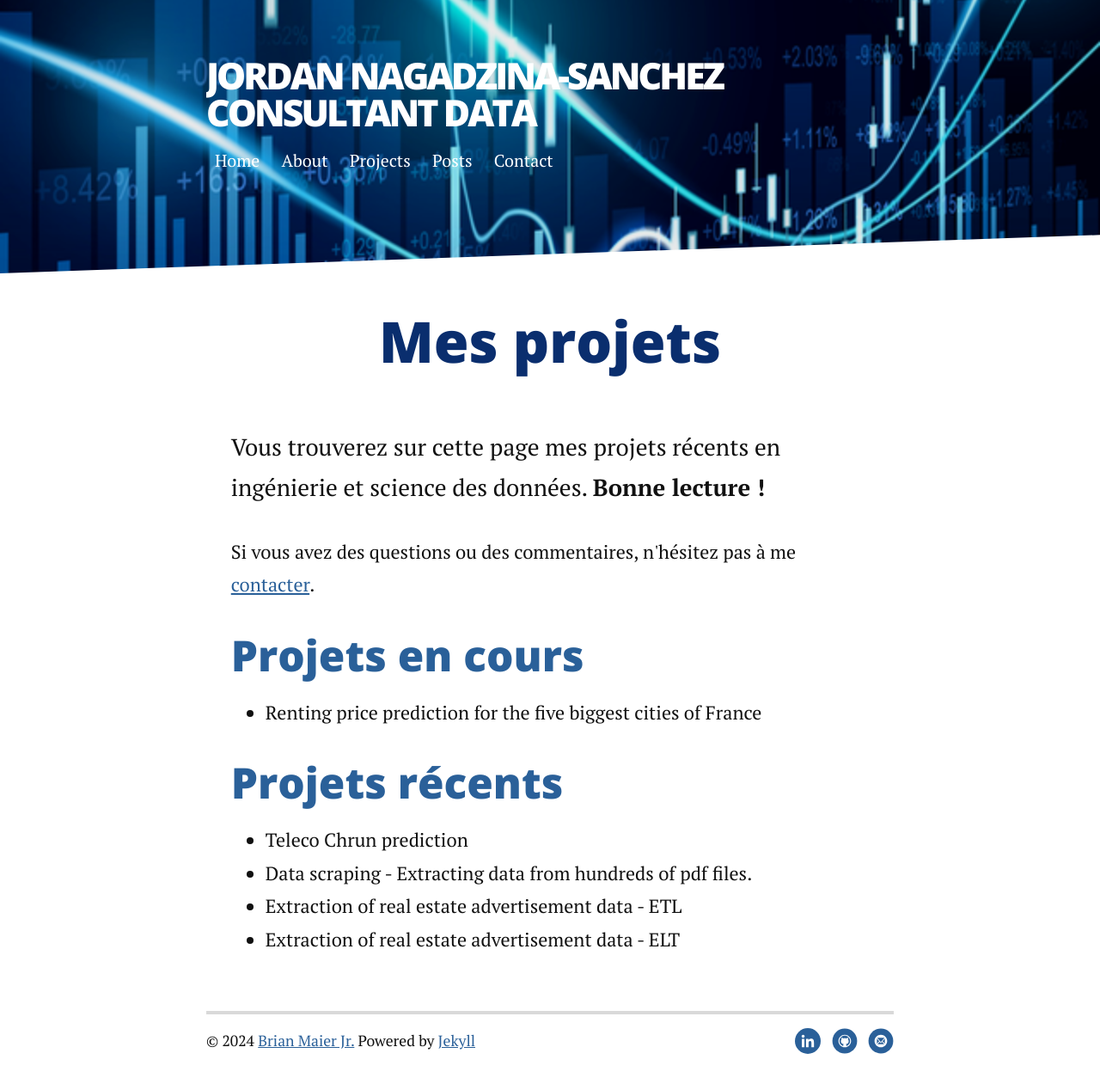
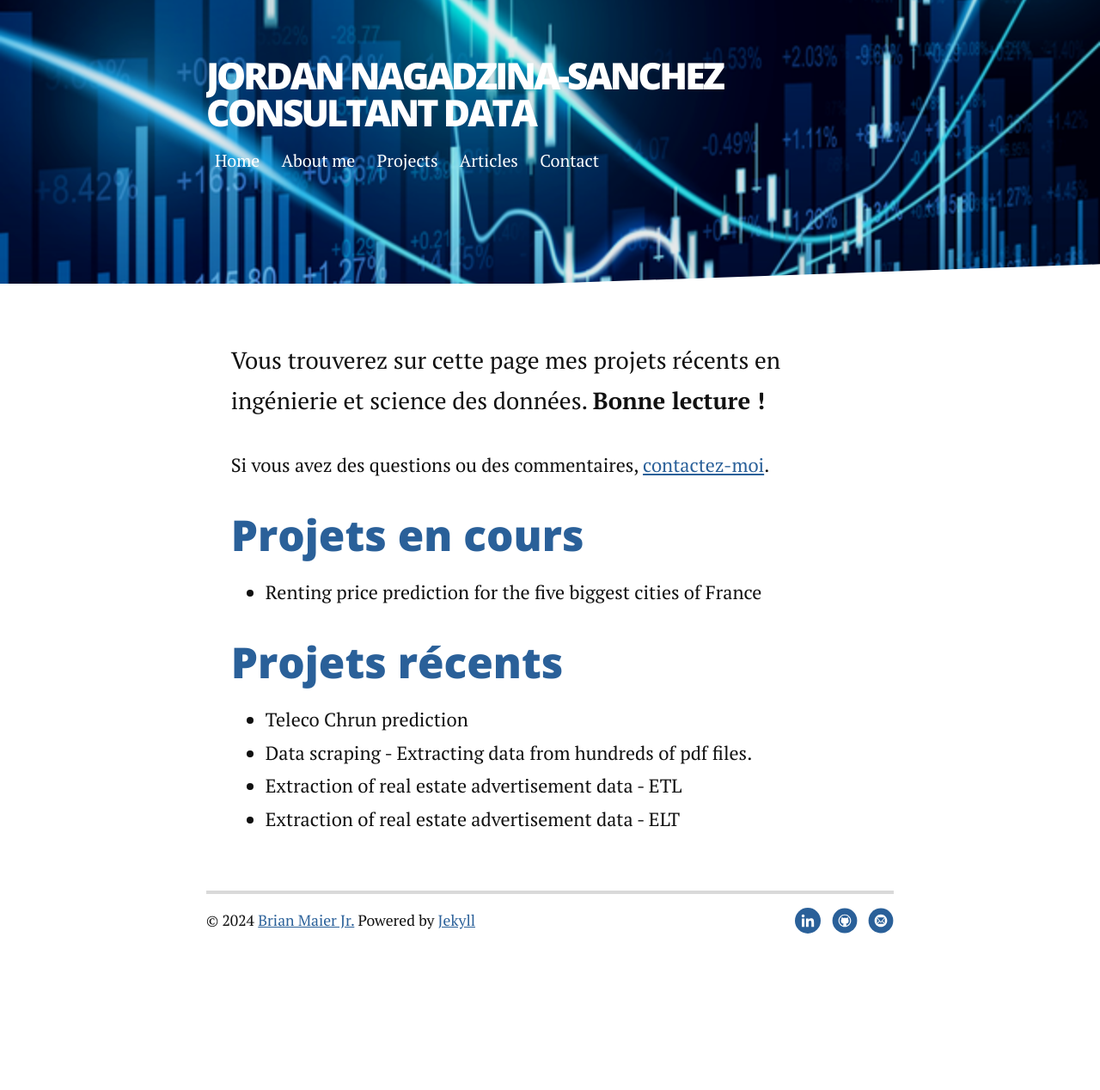
Before and after one commit to JordanNSZ/portofolio, a Jekyll site: the page built from projects.md, in a window 1280 px wide. Shown: the whole page at 86% size. Built offline with Jekyll 4.4.1, drawn with Linux system fonts in a browser that asks for light colours; nearby versions of some CDN libraries; after the commit the page ends 1128 px from its top, so only the background shows below that.

Commit message:
changement des onglets

```diff
--- a/_config.yml
+++ b/_config.yml
@@ -21,11 +21,11 @@
 navigation:
     - title: Home
       url: /index.html
-    - title: About
+    - title: About me
       url: /about
     - title: Projects
       url: /projects
-    - title: Posts
+    - title: Articles
       url: /posts
     - title: Contact
       url: /contact
--- a/index.html
+++ b/index.html
@@ -5,6 +5,7 @@
 
 <div class="home" id="home">
 	<h1 class="pageTitle">Actualités</h1>
+	<p class="intro"> Bienvenue sur ma page personnelle ! Vous y trouverez mes articles et mes projets. <b>Bonne lecture !</b> </p>
 	<div class="posts noList">
 		{%- for post in paginator.posts -%}
 		<article>
--- a/projects.md
+++ b/projects.md
@@ -4,10 +4,10 @@
 ---
 
 <div class="post">
-	<h1 class="pageTitle">Mes projets</h1>
+	<h1 class="pageTitle"></h1>
 
 	<p class="intro">Vous trouverez sur cette page mes projets récents en ingénierie et science des données. <b>Bonne lecture !</b>
-	<p> Si vous avez des questions ou des commentaires, n'hésitez pas à me  <a href="mailto:jordan.nagadzina.sanchez@gmail.com">contacter</a>.</p>
+	<p> Si vous avez des questions ou des commentaires,  <a href="mailto:jordan.nagadzina.sanchez@gmail.com">contactez-moi</a>.</p>
 	<h2>Projets en cours</h2>
 		<ul>
 			<li>Renting price prediction for the five biggest cities of France</li>
```
Also changed, not shown: about.md (+2 -2 lines), posts.md (+2 -2 lines).
